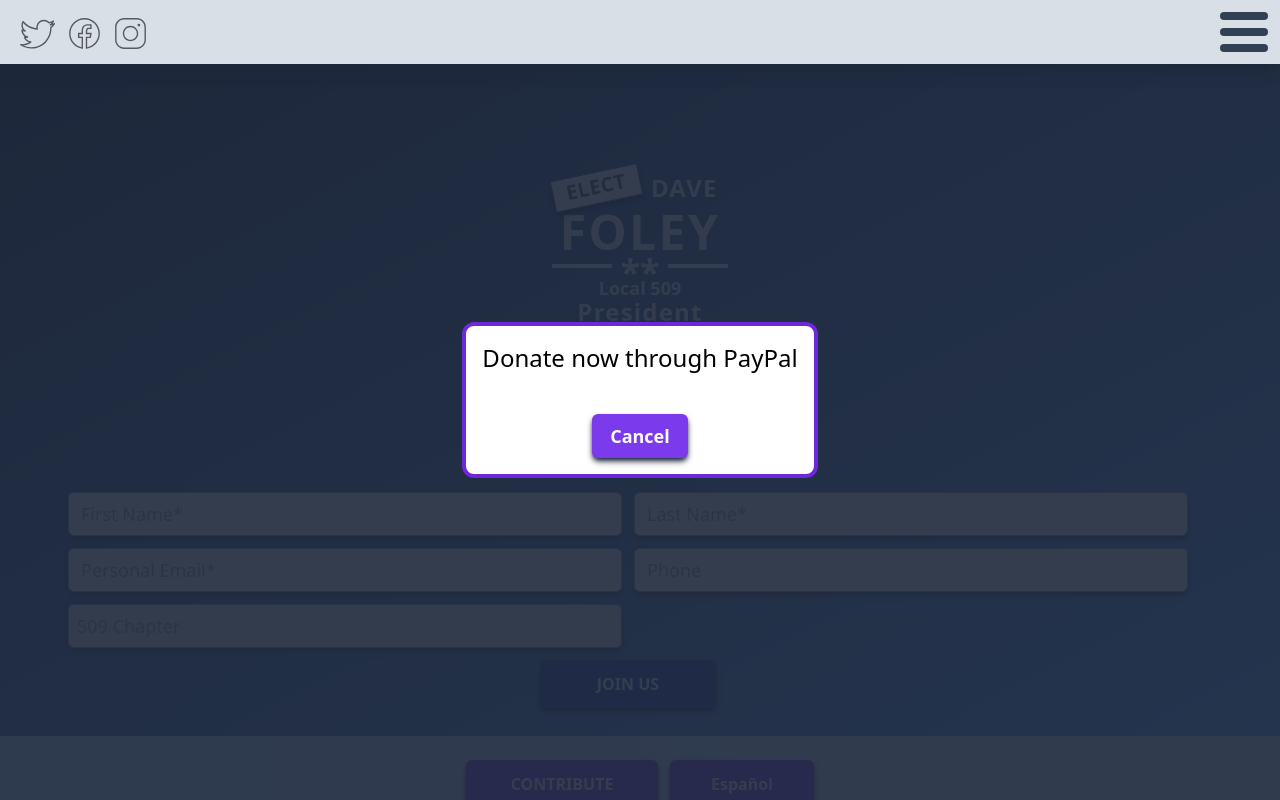
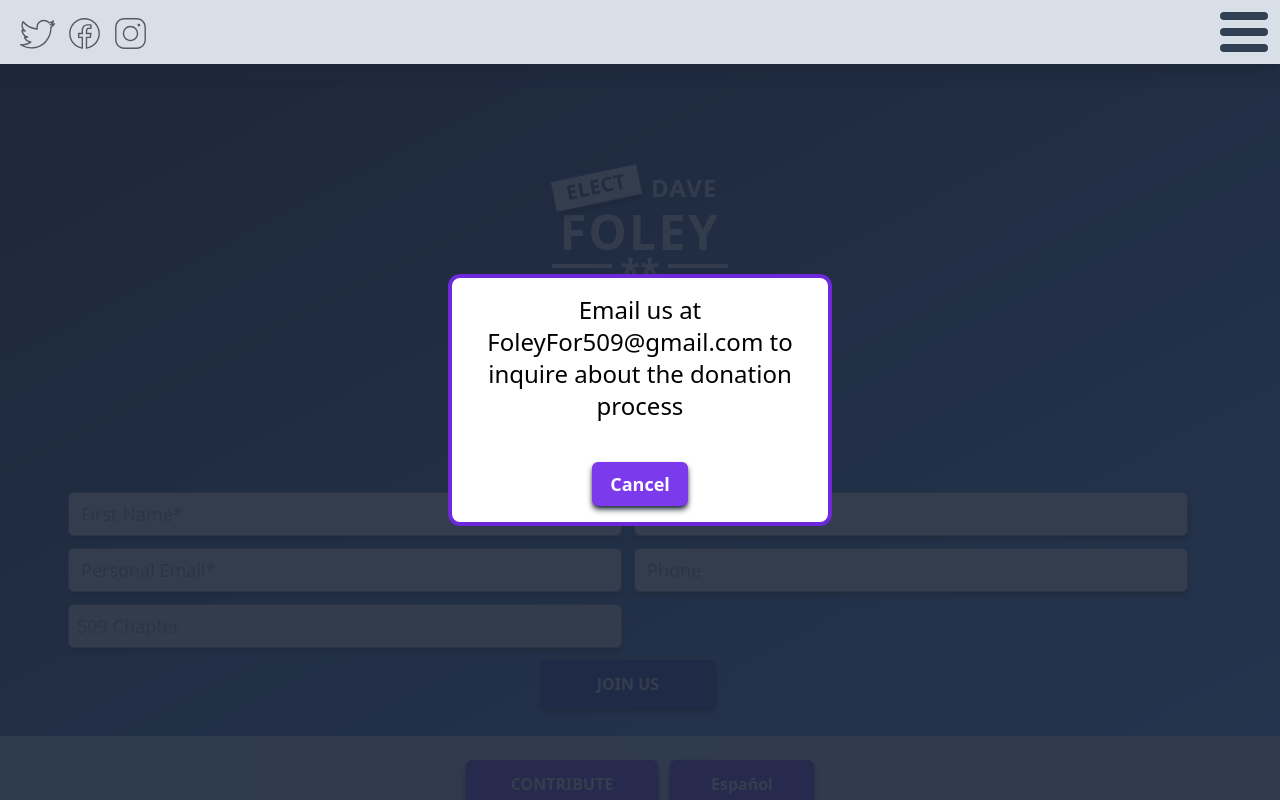
Before and after one commit to rstott87/Foley_Campaign, a React (Vite) app: page / in a window 1280 px wide. Both pictures are taken after a click on the button "CONTRIBUTE". Shown: the top 800 px of the page. Built offline with nearby package versions, Linux system fonts and the light colour scheme.

Commit message:
edited the contribute and how to vote modals

```diff
--- a/src/App.jsx
+++ b/src/App.jsx
@@ -46,12 +46,12 @@ function App() {
   // opens dialog box that contains options for payment, and will close side menue if its open
   function contributeClick() {
     openCloseDialog();
-    setDialogMessage("Donate now through PayPal");
+    setDialogMessage("Email us at FoleyFor509@gmail.com to inquire about the donation process");
   }
 
   function voteClick() {
     openCloseDialog();
-    setDialogMessage("Visit the Official SEIU website for more info");
+    setDialogMessage("Official ballots will be mailed to all 509 members starting in early November");
   }
 
   //SideMenu should only render when menuOpen state is true
--- a/src/components/ContributeDialog.jsx
+++ b/src/components/ContributeDialog.jsx
@@ -8,11 +8,13 @@ function ContributeDialog(props) {
     >
       <div className="fixed inset-0 flex items-center justify-center p-8">
         <div className="fixed h-screen w-screen bg-slate-800 opacity-90 "></div>
-          <Dialog.Panel className="fixed max-w-sm rounded-xl border-4 border-violet-700 bg-white p-4 text-2xl mx-8">
-            <Dialog.Title className="text-center">{props.dialogMessage}</Dialog.Title>
+        <Dialog.Panel className="fixed mx-8 max-w-sm rounded-xl border-4 border-violet-700 bg-white p-4 text-2xl">
+          <Dialog.Title className="text-center">
+            {props.dialogMessage}
+          </Dialog.Title>
           <div className="flex w-full justify-center">
             <button
-                className="mt-10 text-lg w-24 rounded-md bg-violet-600 p-2 font-bold text-white shadow-md shadow-slate-800"
+              className="mt-10 w-24 rounded-md bg-violet-600 p-2 text-lg font-bold text-white shadow-md shadow-slate-800"
               onClick={props.contributeClick}
             >
               Cancel
```
Lines whose indentation alone changed are shown as unchanged.
